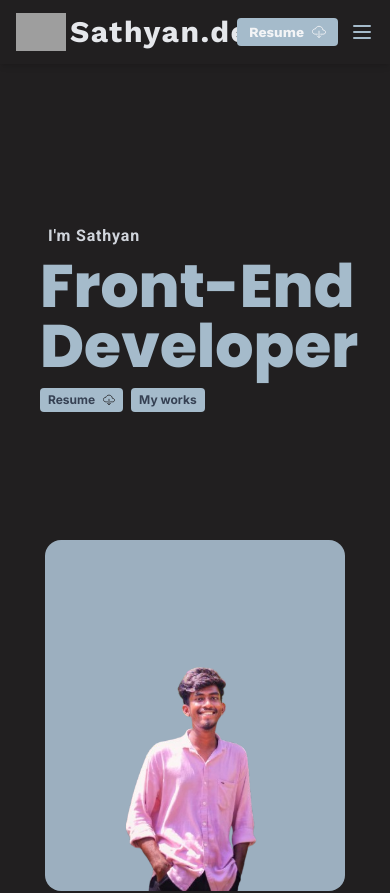
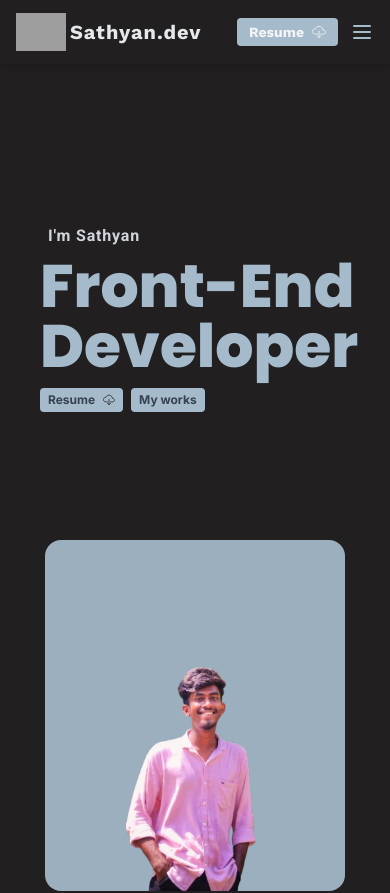
Before and after one commit to sathyan-a-wbd/sathyan-portfolio, a React (Vite) app: page / in a window 390 px wide. Shown: the top 893 px of the page. Built offline with nearby package versions, Linux system fonts and the light colour scheme; grey boxes are pictures that could not be loaded.

Commit message:
Fix: Text Size

```diff
--- a/src/components/NavBar.jsx
+++ b/src/components/NavBar.jsx
@@ -31,7 +31,7 @@ function NavBar({ setDownloadMsg }) {
               src="https://img.icons8.com/clouds/100/under-computer.png"
               alt="under-computer"
             />
-            <h3 className="text-3xl work-sans tracking-wider font-bold text-gray-200 md:text-2xl">
+            <h3 className="text-xl work-sans tracking-wider font-bold text-gray-200 md:text-2xl">
               Sathyan.dev
             </h3>
           </div>
```
